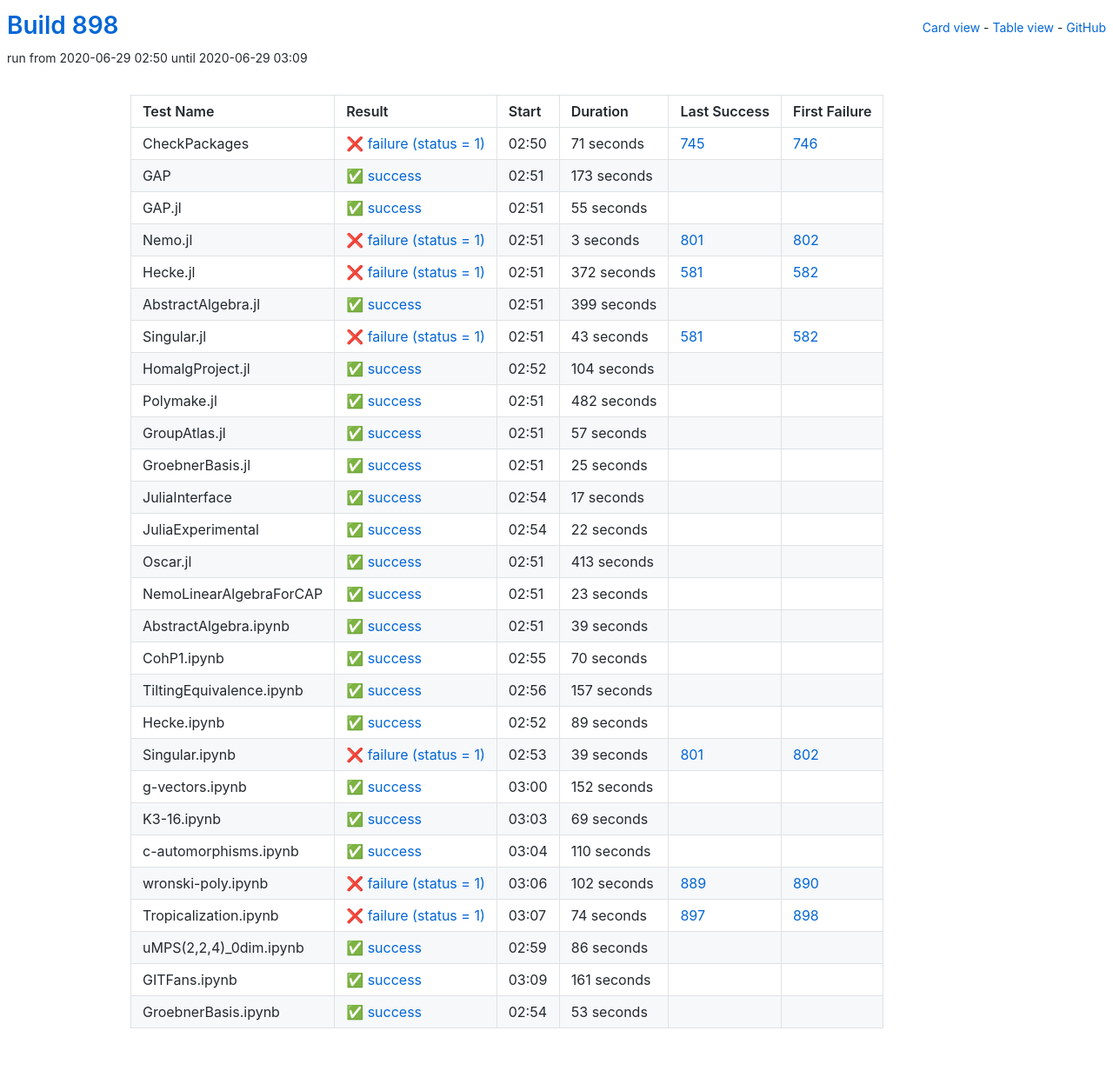
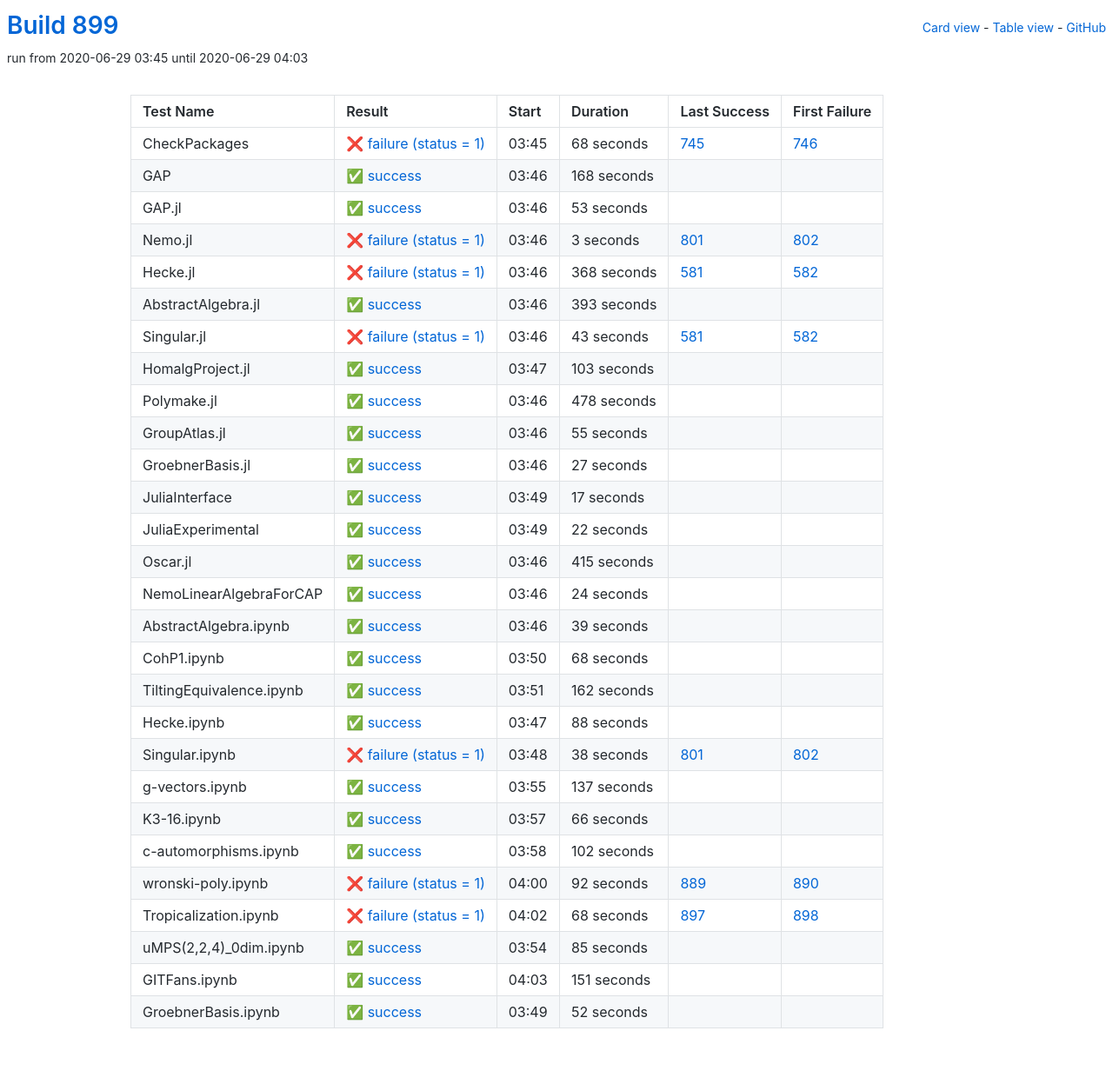
Before and after one commit to oscar-system/oscar-ci-status-1.4, a Jekyll site: the page built from table.html, in a window 1280 px wide. Shown: the whole page at 87% size. Built offline with Jekyll 4.4.1, drawn with Linux system fonts in a browser that asks for light colours.

Commit message:
Build #899

```diff
--- a/_data/ci.yml
+++ b/_data/ci.yml
@@ -1,6 +1,6 @@
 ---
-build: 898
-build_url: https://oscarci.mathematik.uni-kl.de/job/oscar-julia-1.4/898/
+build: 899
+build_url: https://oscarci.mathematik.uni-kl.de/job/oscar-julia-1.4/899/
 job: oscar-julia-1.4
 organization: oscar-system
 repo: oscar-ci-status-1.4
@@ -8,44 +8,44 @@ repourl: https://github.com/oscar-system/oscar-ci-status-1.4
 tests:
 - name: CheckPackages
   id: checkpackages
-  log: https://oscarci.mathematik.uni-kl.de/job/oscar-julia-1.4/898/artifact/logs/build-898/CheckPackages.log
-  start: 2020-06-29 02:50
+  log: https://oscarci.mathematik.uni-kl.de/job/oscar-julia-1.4/899/artifact/logs/build-899/CheckPackages.log
+  start: 2020-06-29 03:45
   success: false
   exitcode: 1
   status: failure
-  duration: 71
+  duration: 68
   last_success: 745
   last_success_url: https://oscarci.mathematik.uni-kl.de/job/oscar-julia-1.4/745/
   first_failure: 746
   first_failure_url: https://oscarci.mathematik.uni-kl.de/job/oscar-julia-1.4/746/
 - name: GAP
   id: gap
-  log: https://oscarci.mathematik.uni-kl.de/job/oscar-julia-1.4/898/artifact/logs/build-898/GAP.log
-  start: 2020-06-29 02:51
+  log: https://oscarci.mathematik.uni-kl.de/job/oscar-julia-1.4/899/artifact/logs/build-899/GAP.log
+  start: 2020-06-29 03:46
   success: true
   exitcode: 0
   status: success
-  duration: 173
+  duration: 168
   last_success: false
   last_success_url:
   first_failure: false
   first_failure_url:
 - name: GAP.jl
   id: gap-jl
-  log: https://oscarci.mathematik.uni-kl.de/job/oscar-julia-1.4/898/artifact/logs/build-898/GAP.jl.log
-  start: 2020-06-29 02:51
+  log: https://oscarci.mathematik.uni-kl.de/job/oscar-julia-1.4/899/artifact/logs/build-899/GAP.jl.log
+  start: 2020-06-29 03:46
   success: true
   exitcode: 0
   status: success
-  duration: 55
+  duration: 53
   last_success: false
   last_success_url:
   first_failure: false
   first_failure_url:
 - name: Nemo.jl
   id: nemo-jl
-  log: https://oscarci.mathematik.uni-kl.de/job/oscar-julia-1.4/898/artifact/logs/build-898/Nemo.jl.log
-  start: 2020-06-29 02:51
+  log: https://oscarci.mathematik.uni-kl.de/job/oscar-julia-1.4/899/artifact/logs/build-899/Nemo.jl.log
+  start: 2020-06-29 03:46
   success: false
   exitcode: 1
   status: failure
@@ -56,32 +56,32 @@ tests:
   first_failure_url: https://oscarci.mathematik.uni-kl.de/job/oscar-julia-1.4/802/
 - name: Hecke.jl
   id: hecke-jl
-  log: https://oscarci.mathematik.uni-kl.de/job/oscar-julia-1.4/898/artifact/logs/build-898/Hecke.jl.log
-  start: 2020-06-29 02:51
+  log: https://oscarci.mathematik.uni-kl.de/job/oscar-julia-1.4/899/artifact/logs/build-899/Hecke.jl.log
+  start: 2020-06-29 03:46
   success: false
   exitcode: 1
   status: failure
-  duration: 372
+  duration: 368
   last_success: 581
   last_success_url: https://oscarci.mathematik.uni-kl.de/job/oscar-julia-1.4/581/
   first_failure: 582
   first_failure_url: https://oscarci.mathematik.uni-kl.de/job/oscar-julia-1.4/582/
 - name: AbstractAlgebra.jl
   id: abstractalgebra-jl
-  log: https://oscarci.mathematik.uni-kl.de/job/oscar-julia-1.4/898/artifact/logs/build-898/AbstractAlgebra.jl.log
-  start: 2020-06-29 02:51
+  log: https://oscarci.mathematik.uni-kl.de/job/oscar-julia-1.4/899/artifact/logs/build-899/AbstractAlgebra.jl.log
+  start: 2020-06-29 03:46
   success: true
   exitcode: 0
   status: success
-  duration: 399
+  duration: 393
   last_success: false
   last_success_url:
   first_failure: false
   first_failure_url:
 - name: Singular.jl
   id: singular-jl
-  log: https://oscarci.mathematik.uni-kl.de/job/oscar-julia-1.4/898/artifact/logs/build-898/Singular.jl.log
-  start: 2020-06-29 02:51
+  log: https://oscarci.mathematik.uni-kl.de/job/oscar-julia-1.4/899/artifact/logs/build-899/Singular.jl.log
+  start: 2020-06-29 03:46
   success: false
   exitcode: 1
   status: failure
@@ -92,56 +92,56 @@ tests:
   first_failure_url: https://oscarci.mathematik.uni-kl.de/job/oscar-julia-1.4/582/
 - name: HomalgProject.jl
   id: homalgproject-jl
-  log: https://oscarci.mathematik.uni-kl.de/job/oscar-julia-1.4/898/artifact/logs/build-898/HomalgProject.jl.log
-  start: 2020-06-29 02:52
+  log: https://oscarci.mathematik.uni-kl.de/job/oscar-julia-1.4/899/artifact/logs/build-899/HomalgProject.jl.log
+  start: 2020-06-29 03:47
   success: true
   exitcode: 0
   status: success
-  duration: 104
+  duration: 103
   last_success: false
   last_success_url:
   first_failure: false
   first_failure_url:
 - name: Polymake.jl
   id: polymake-jl
-  log: https://oscarci.mathematik.uni-kl.de/job/oscar-julia-1.4/898/artifact/logs/build-898/Polymake.jl.log
-  start: 2020-06-29 02:51
+  log: https://oscarci.mathematik.uni-kl.de/job/oscar-julia-1.4/899/artifact/logs/build-899/Polymake.jl.log
+  start: 2020-06-29 03:46
   success: true
   exitcode: 0
   status: success
-  duration: 482
+  duration: 478
   last_success: false
   last_success_url:
   first_failure: false
   first_failure_url:
 - name: GroupAtlas.jl
   id: groupatlas-jl
-  log: https://oscarci.mathematik.uni-kl.de/job/oscar-julia-1.4/898/artifact/logs/build-898/GroupAtlas.jl.log
-  start: 2020-06-29 02:51
+  log: https://oscarci.mathematik.uni-kl.de/job/oscar-julia-1.4/899/artifact/logs/build-899/GroupAtlas.jl.log
+  start: 2020-06-29 03:46
   success: true
   exitcode: 0
   status: success
-  duration: 57
+  duration: 55
   last_success: false
   last_success_url:
   first_failure: false
   first_failure_url:
 - name: GroebnerBasis.jl
   id: groebnerbasis-jl
-  log: https://oscarci.mathematik.uni-kl.de/job/oscar-julia-1.4/898/artifact/logs/build-898/GroebnerBasis.jl.log
-  start: 2020-06-29 02:51
+  log: https://oscarci.mathematik.uni-kl.de/job/oscar-julia-1.4/899/artifact/logs/build-899/GroebnerBasis.jl.log
+  start: 2020-06-29 03:46
   success: true
   exitcode: 0
   status: success
-  duration: 25
+  duration: 27
   last_success: false
   last_success_url:
   first_failure: false
   first_failure_url:
 - name: JuliaInterface
   id: juliainterface
-  log: https://oscarci.mathematik.uni-kl.de/job/oscar-julia-1.4/898/artifact/logs/build-898/JuliaInterface.log
-  start: 2020-06-29 02:54
+  log: https://oscarci.mathematik.uni-kl.de/job/oscar-julia-1.4/899/artifact/logs/build-899/JuliaInterface.log
+  start: 2020-06-29 03:49
   success: true
   exitcode: 0
   status: success
@@ -152,8 +152,8 @@ tests:
   first_failure_url:
 - name: JuliaExperimental
   id: juliaexperimental
-  log: https://oscarci.mathematik.uni-kl.de/job/oscar-julia-1.4/898/artifact/logs/build-898/JuliaExperimental.log
-  start: 2020-06-29 02:54
+  log: https://oscarci.mathematik.uni-kl.de/job/oscar-julia-1.4/899/artifact/logs/build-899/JuliaExperimental.log
+  start: 2020-06-29 03:49
   success: true
   exitcode: 0
   status: success
@@ -164,32 +164,32 @@ tests:
   first_failure_url:
 - name: Oscar.jl
   id: oscar-jl
-  log: https://oscarci.mathematik.uni-kl.de/job/oscar-julia-1.4/898/artifact/logs/build-898/Oscar.jl.log
-  start: 2020-06-29 02:51
+  log: https://oscarci.mathematik.uni-kl.de/job/oscar-julia-1.4/899/artifact/logs/build-899/Oscar.jl.log
+  start: 2020-06-29 03:46
   success: true
   exitcode: 0
   status: success
-  duration: 413
+  duration: 415
   last_success: false
   last_success_url:
   first_failure: false
   first_failure_url:
 - name: NemoLinearAlgebraForCAP
   id: nemolinearalgebraforcap
-  log: https://oscarci.mathematik.uni-kl.de/job/oscar-julia-1.4/898/artifact/logs/build-898/NemoLinearAlgebraForCAP.log
-  start: 2020-06-29 02:51
+  log: https://oscarci.mathematik.uni-kl.de/job/oscar-julia-1.4/899/artifact/logs/build-899/NemoLinearAlgebraForCAP.log
+  start: 2020-06-29 03:46
   success: true
   exitcode: 0
   status: success
-  duration: 23
+  duration: 24
   last_success: false
   last_success_url:
   first_failure: false
   first_failure_url:
 - name: AbstractAlgebra.ipynb
   id: abstractalgebra-ipynb
-  log: https://oscarci.mathematik.uni-kl.de/job/oscar-julia-1.4/898/artifact/logs/build-898/AbstractAlgebra.ipynb.log
-  start: 2020-06-29 02:51
+  log: https://oscarci.mathematik.uni-kl.de/job/oscar-julia-1.4/899/artifact/logs/build-899/AbstractAlgebra.ipynb.log
+  start: 2020-06-29 03:46
   success: true
   exitcode: 0
   status: success
@@ -200,144 +200,144 @@ tests:
   first_failure_url:
 - name: CohP1.ipynb
   id: cohp1-ipynb
-  log: https://oscarci.mathematik.uni-kl.de/job/oscar-julia-1.4/898/artifact/logs/build-898/CohP1.ipynb.log
-  start: 2020-06-29 02:55
+  log: https://oscarci.mathematik.uni-kl.de/job/oscar-julia-1.4/899/artifact/logs/build-899/CohP1.ipynb.log
+  start: 2020-06-29 03:50
   success: true
   exitcode: 0
   status: success
-  duration: 70
+  duration: 68
   last_success: false
   last_success_url:
   first_failure: false
   first_failure_url:
 - name: TiltingEquivalence.ipynb
   id: tiltingequivalence-ipynb
-  log: https://oscarci.mathematik.uni-kl.de/job/oscar-julia-1.4/898/artifact/logs/build-898/TiltingEquivalence.ipynb.log
-  start: 2020-06-29 02:56
+  log: https://oscarci.mathematik.uni-kl.de/job/oscar-julia-1.4/899/artifact/logs/build-899/TiltingEquivalence.ipynb.log
+  start: 2020-06-29 03:51
   success: true
   exitcode: 0
   status: success
-  duration: 157
+  duration: 162
   last_success: false
   last_success_url:
   first_failure: false
   first_failure_url:
 - name: Hecke.ipynb
   id: hecke-ipynb
-  log: https://oscarci.mathematik.uni-kl.de/job/oscar-julia-1.4/898/artifact/logs/build-898/Hecke.ipynb.log
-  start: 2020-06-29 02:52
+  log: https://oscarci.mathematik.uni-kl.de/job/oscar-julia-1.4/899/artifact/logs/build-899/Hecke.ipynb.log
+  start: 2020-06-29 03:47
   success: true
   exitcode: 0
   status: success
-  duration: 89
+  duration: 88
   last_success: false
   last_success_url:
   first_failure: false
   first_failure_url:
 - name: Singular.ipynb
   id: singular-ipynb
-  log: https://oscarci.mathematik.uni-kl.de/job/oscar-julia-1.4/898/artifact/logs/build-898/Singular.ipynb.log
-  start: 2020-06-29 02:53
+  log: https://oscarci.mathematik.uni-kl.de/job/oscar-julia-1.4/899/artifact/logs/build-899/Singular.ipynb.log
+  start: 2020-06-29 03:48
   success: false
   exitcode: 1
   status: failure
-  duration: 39
+  duration: 38
   last_success: 801
   last_success_url: https://oscarci.mathematik.uni-kl.de/job/oscar-julia-1.4/801/
   first_failure: 802
   first_failure_url: https://oscarci.mathematik.uni-kl.de/job/oscar-julia-1.4/802/
 - name: g-vectors.ipynb
   id: g-vectors-ipynb
-  log: https://oscarci.mathematik.uni-kl.de/job/oscar-julia-1.4/898/artifact/logs/build-898/g-vectors.ipynb.log
-  start: 2020-06-29 03:00
+  log: https://oscarci.mathematik.uni-kl.de/job/oscar-julia-1.4/899/artifact/logs/build-899/g-vectors.ipynb.log
+  start: 2020-06-29 03:55
   success: true
   exitcode: 0
   status: success
-  duration: 152
+  duration: 137
   last_success: false
   last_success_url:
   first_failure: false
   first_failure_url:
 - name: K3-16.ipynb
   id: k3-16-ipynb
-  log: https://oscarci.mathematik.uni-kl.de/job/oscar-julia-1.4/898/artifact/logs/build-898/K3-16.ipynb.log
-  start: 2020-06-29 03:03
+  log: https://oscarci.mathematik.uni-kl.de/job/oscar-julia-1.4/899/artifact/logs/build-899/K3-16.ipynb.log
+  start: 2020-06-29 03:57
   success: true
   exitcode: 0
   status: success
-  duration: 69
+  duration: 66
   last_success: false
   last_success_url:
   first_failure: false
   first_failure_url:
 - name: c-automorphisms.ipynb
   id: c-automorphisms-ipynb
-  log: https://oscarci.mathematik.uni-kl.de/job/oscar-julia-1.4/898/artifact/logs/build-898/c-automorphisms.ipynb.log
-  start: 2020-06-29 03:04
+  log: https://oscarci.mathematik.uni-kl.de/job/oscar-julia-1.4/899/artifact/logs/build-899/c-automorphisms.ipynb.log
+  start: 2020-06-29 03:58
   success: true
   exitcode: 0
   status: success
-  duration: 110
+  duration: 102
   last_success: false
   last_success_url:
   first_failure: false
   first_failure_url:
 - name: wronski-poly.ipynb
   id: wronski-poly-ipynb
-  log: https://oscarci.mathematik.uni-kl.de/job/oscar-julia-1.4/898/artifact/logs/build-898/wronski-poly.ipynb.log
-  start: 2020-06-29 03:06
+  log: https://oscarci.mathematik.uni-kl.de/job/oscar-julia-1.4/899/artifact/logs/build-899/wronski-poly.ipynb.log
+  start: 2020-06-29 04:00
   success: false
   exitcode: 1
   status: failure
-  duration: 102
+  duration: 92
   last_success: 889
   last_success_url: https://oscarci.mathematik.uni-kl.de/job/oscar-julia-1.4/889/
   first_failure: 890
   first_failure_url: https://oscarci.mathematik.uni-kl.de/job/oscar-julia-1.4/890/
 - name: Tropicalization.ipynb
   id: tropicalization-ipynb
-  log: https://oscarci.mathematik.uni-kl.de/job/oscar-julia-1.4/898/artifact/logs/build-898/Tropicalization.ipynb.log
-  start: 2020-06-29 03:07
+  log: https://oscarci.mathematik.uni-kl.de/job/oscar-julia-1.4/899/artifact/logs/build-899/Tropicalization.ipynb.log
+  start: 2020-06-29 04:02
   success: false
   exitcode: 1
   status: failure
-  duration: 74
+  duration: 68
   last_success: 897
   last_success_url: https://oscarci.mathematik.uni-kl.de/job/oscar-julia-1.4/897/
   first_failure: 898
   first_failure_url: https://oscarci.mathematik.uni-kl.de/job/oscar-julia-1.4/898/
 - name: uMPS(2,2,4)_0dim.ipynb
   id: umps-2-2-4-0dim-ipynb
-  log: https://oscarci.mathematik.uni-kl.de/job/oscar-julia-1.4/898/artifact/logs/build-898/uMPS-2-2-4-_0dim.ipynb.log
-  start: 2020-06-29 02:59
+  log: https://oscarci.mathematik.uni-kl.de/job/oscar-julia-1.4/899/artifact/logs/build-899/uMPS-2-2-4-_0dim.ipynb.log
+  start: 2020-06-29 03:54
   success: true
   exitcode: 0
   status: success
-  duration: 86
+  duration: 85
   last_success: false
   last_success_url:
   first_failure: false
   first_failure_url:
 - name: GITFans.ipynb
   id: gitfans-ipynb
-  log: https://oscarci.mathematik.uni-kl.de/job/oscar-julia-1.4/898/artifact/logs/build-898/GITFans.ipynb.log
-  start: 2020-06-29 03:09
+  log: https://oscarci.mathematik.uni-kl.de/job/oscar-julia-1.4/899/artifact/logs/build-899/GITFans.ipynb.log
+  start: 2020-06-29 04:03
   success: true
   exitcode: 0
   status: success
-  duration: 161
+  duration: 151
   last_success: false
   last_success_url:
   first_failure: false
   first_failure_url:
 - name: GroebnerBasis.ipynb
   id: groebnerbasis-ipynb
-  log: https://oscarci.mathematik.uni-kl.de/job/oscar-julia-1.4/898/artifact/logs/build-898/GroebnerBasis.ipynb.log
-  start: 2020-06-29 02:54
+  log: https://oscarci.mathematik.uni-kl.de/job/oscar-julia-1.4/899/artifact/logs/build-899/GroebnerBasis.ipynb.log
+  start: 2020-06-29 03:49
   success: true
   exitcode: 0
   status: success
-  duration: 53
+  duration: 52
   last_success: false
   last_success_url:
   first_failure: false
```
Also changed, not shown: README.md.
